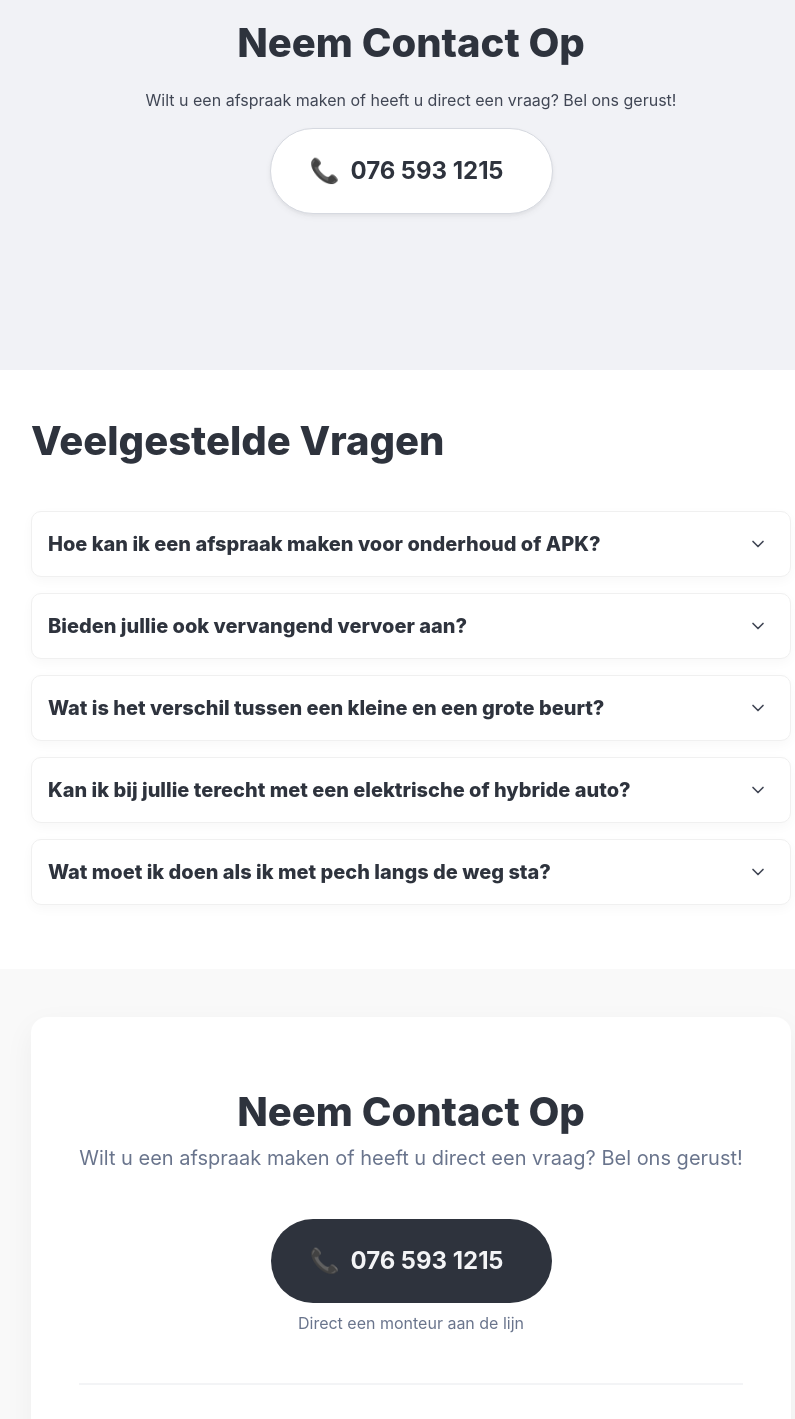
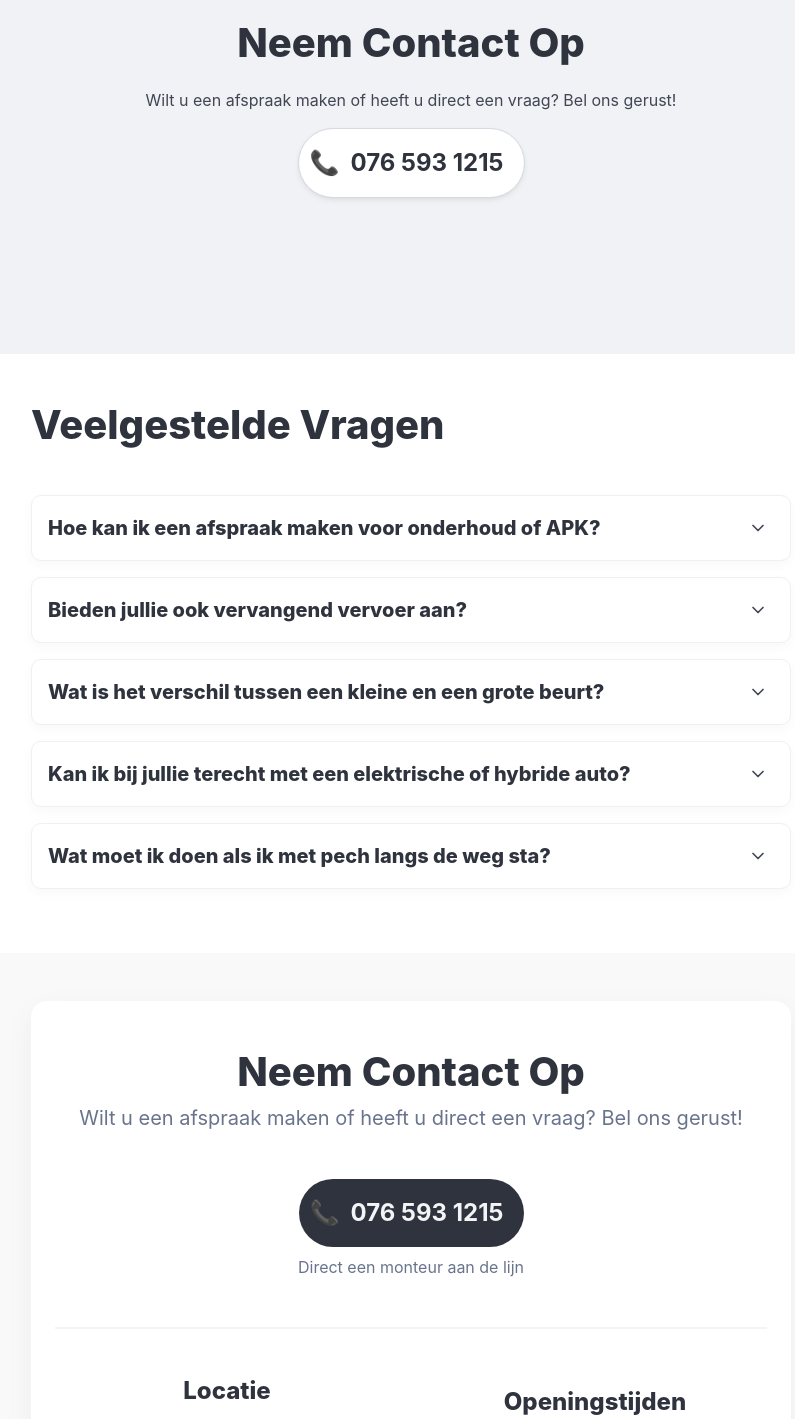
Before and after one commit to mdejong1987/my-app, a Next.js app: page / in a window 1280 px wide. Shown: the part 2660-4079 px from the top of the page, without its empty margins (229-1024 px from the left). Built offline with nearby package versions, Linux system fonts and the light colour scheme.

Commit message:
fixed de knoppen op mobiel

```diff
--- a/app/components/Contact.js
+++ b/app/components/Contact.js
@@ -32,7 +32,7 @@ export default function ContactSection() {
           <div className="column is-8-desktop is-10-tablet">
             <div
               ref={cardRef}
-              className="card p-5"
+              className="card"
               style={{
                 borderRadius: "16px",
                 boxShadow: "0 10px 30px rgba(0,0,0,0.05)",
@@ -49,12 +49,7 @@ export default function ContactSection() {
                 <div className="mb-6">
                   <a
                     href="tel:0765931215"
-                    className="button is-dark is-large px-6 py-5"
-                    style={{
-                      borderRadius: "50px",
-                      fontSize: "1.5rem",
-                      fontWeight: "bold",
-                    }}
+                    className="button is-dark phone-cta-button"
                   >
                     <span className="icon mr-2">📞</span>
                     <span>076 593 1215</span>
--- a/app/globals.css
+++ b/app/globals.css
@@ -18,6 +18,22 @@ section[id],
 
 .content {
   padding: 60px 0;
+}
+
+.phone-cta-button {
+  max-width: 100%;
+  padding: 1rem 1.25rem;
+  border-radius: 50px;
+  font-size: 1.5rem;
+  font-weight: 700;
+  white-space: normal;
+}
+
+@media screen and (max-width: 480px) {
+  .phone-cta-button {
+    padding: 0.75rem 1rem;
+    font-size: 1.25rem;
+  }
 }
 
 .video-banner {
--- a/app/page.js
+++ b/app/page.js
@@ -54,15 +54,7 @@ export default function Home() {
             gerust!
           </p>
           <div className="mb-6">
-            <a
-              href="tel:0765931215"
-              className="button px-6 py-5"
-              style={{
-                borderRadius: "50px",
-                fontSize: "1.5rem",
-                fontWeight: "bold",
-              }}
-            >
+            <a href="tel:0765931215" className="button phone-cta-button">
               <span className="icon mr-2">📞</span>
               <span>076 593 1215</span>
             </a>
```
